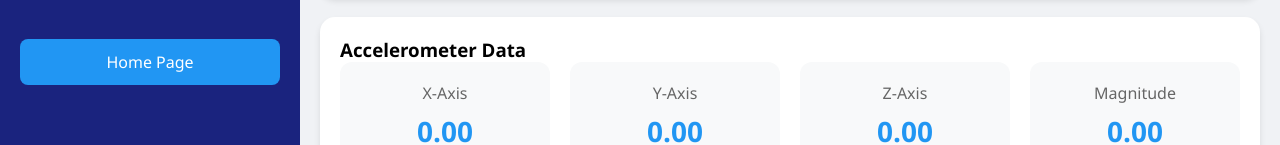
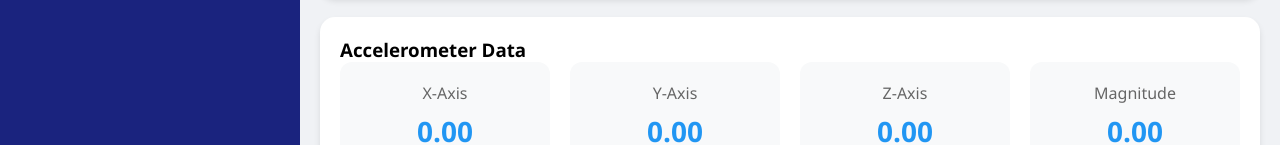
Before and after one commit to predator2k5/steadystridenewdebang, a website: page report.html in a window 1280 px wide. Shown: the part 201-346 px from the top of the page. Drawn offline with nearby package versions, Linux system fonts and the light colour scheme.

Commit message:
Update report.html

```diff
--- a/report.html
+++ b/report.html
@@ -96,7 +96,6 @@
             justify-content: center;
             gap: 10px;
             transition: all 0.3s ease;
-            margin-top: 5px;
         }
 
         .btn:hover {
@@ -189,10 +188,6 @@
             <button class="btn" id="connectButton">
                 <i class="fas fa-bluetooth"></i>
                 Connect Device
-            </button>
-            <br><br>
-            <button  class="btn" id="connectButton">
-                <a style="text-decoration: none; color: white;" href="home.html">Home Page</a>
             </button>
         </div>
 
@@ -352,7 +347,7 @@
             }
 
             indicator.className = "tremor-indicator " + className;
-            indicator.textContent = Stage ${stage} - ${description};
+            indicator.textContent = `Stage ${stage} - ${description}`;
         }
 
         // Update data display and charts
```
